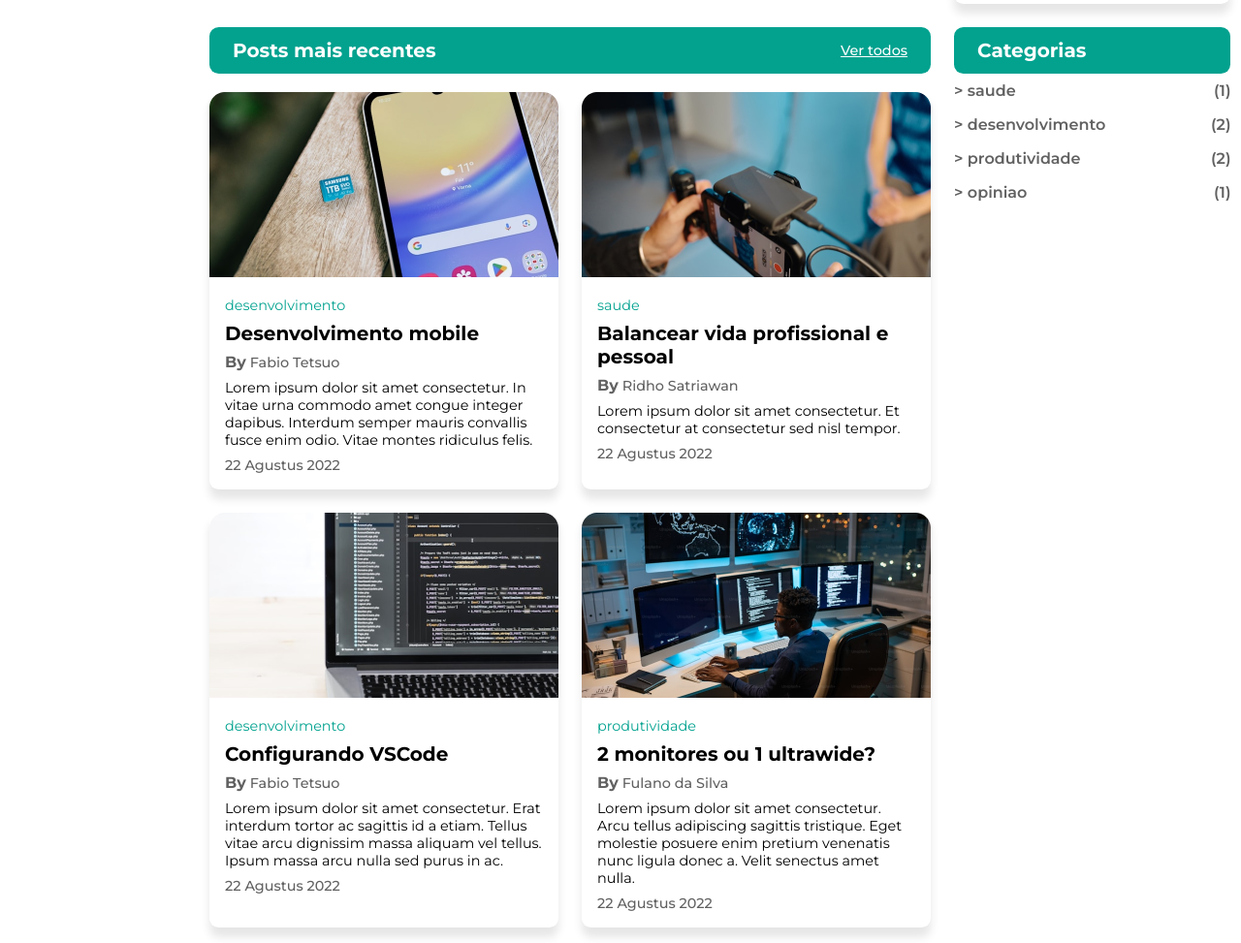
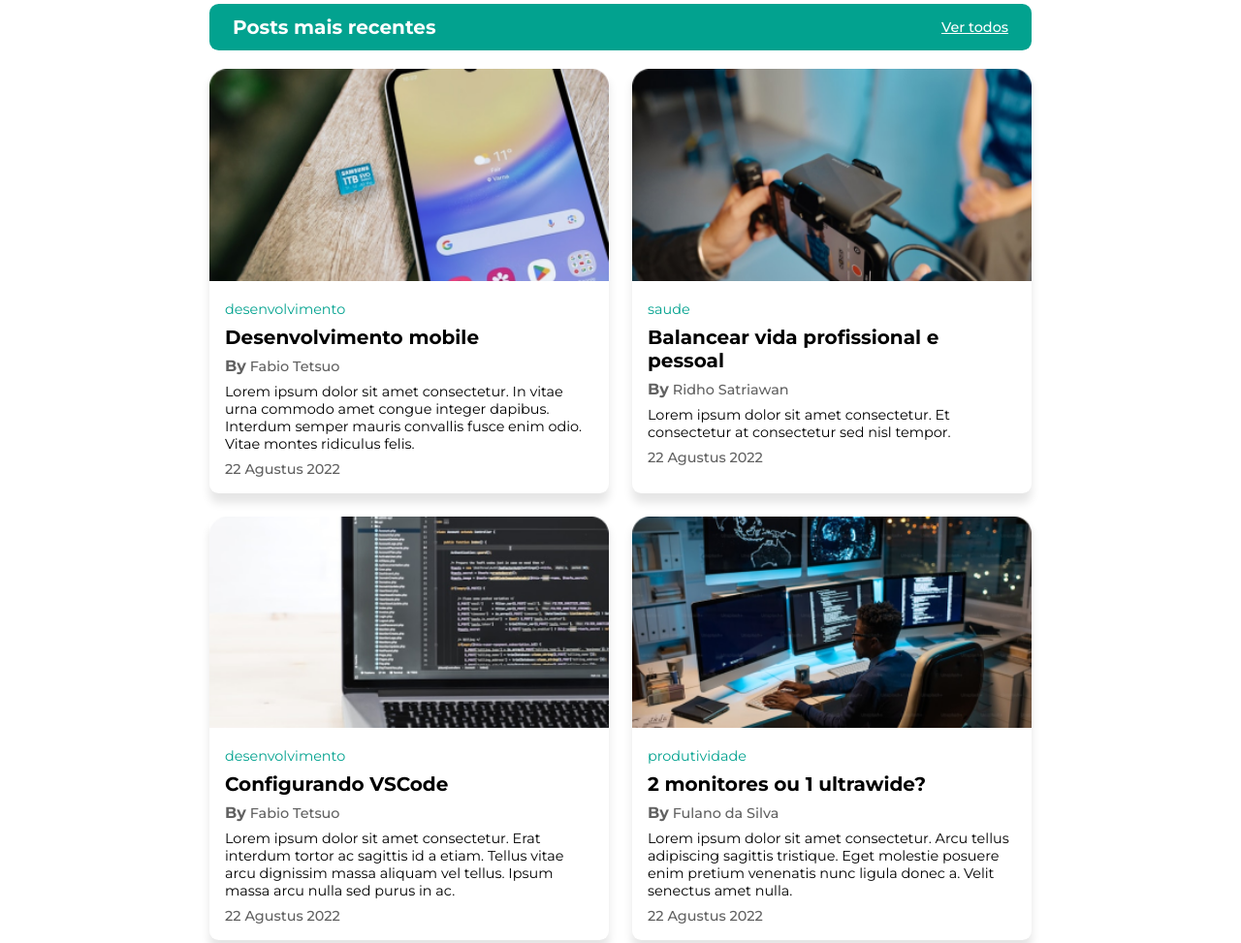
Before and after one commit to danielbricola/RID185954_Desafio02, a plain HTML site: page index.html in a window 1280 px wide. Shown: the part 523-1496 px from the top of the page at 97% size. Drawn offline with Linux system fonts and the light colour scheme.

Commit message:
Responsive layout

```diff
--- a/index.html
+++ b/index.html
@@ -16,6 +16,7 @@
     </header>
 
     <main>
+        <div class="column1">
             <section class="banner-article">
                 <div class="text-block">
                     <p class="white">opinião</p>
@@ -25,6 +26,71 @@
                 <div class="gradient-overlay"></div>
             </section>
 
+            <section class="recent-posts">
+                <header class="section-header">
+                    <h2>Posts mais recentes</h2>
+                    <a class="white see-more" href="#">Ver todos</a>
+                </header>
+                <div class="cards-container">
+                    <div class="card">
+                        <img class="card-img" src="assets/banner image 1.png" alt="">
+                        <div class="card-content">
+                            <p class="topic">desenvolvimento</p>
+                            <h4>Desenvolvimento mobile</h4>
+                            <p class="autor gray"><b>By</b> Fabio Tetsuo</p>
+                            <p class="information">Lorem ipsum dolor sit amet consectetur. In vitae urna commodo amet
+                                congue
+                                integer dapibus. Interdum semper mauris convallis fusce enim odio. Vitae montes
+                                ridiculus
+                                felis.</p>
+                            <p class="date gray">22 Agustus 2022</p>
+                        </div>
+                    </div>
+                    <div class="card">
+                        <img class="card-img" src="assets/banner image 2.png" alt="">
+                        <div class="card-content">
+                            <p class="topic">saude</p>
+                            <h4>Balancear vida profissional e pessoal</h4>
+                            <p class="autor gray"><b>By</b> Ridho Satriawan</p>
+                            <p class="information">Lorem ipsum dolor sit amet consectetur. Et consectetur at consectetur
+                                sed
+                                nisl tempor.</p>
+                            <p class="date gray">22 Agustus 2022</p>
+                        </div>
+                    </div>
+                    <div class="card">
+                        <img class="card-img" src="assets/banner image 3.png" alt="">
+                        <div class="card-content">
+                            <p class="topic">desenvolvimento</p>
+                            <h4>Configurando VSCode</h4>
+                            <p class="autor gray"><b>By</b> Fabio Tetsuo</p>
+                            <p class="information">Lorem ipsum dolor sit amet consectetur. Erat interdum tortor ac
+                                sagittis
+                                id a etiam. Tellus vitae arcu dignissim massa aliquam vel tellus. Ipsum massa arcu nulla
+                                sed
+                                purus in ac.</p>
+                            <p class="date gray">22 Agustus 2022</p>
+                        </div>
+                    </div>
+                    <div class="card">
+                        <img class="card-img" src="assets/banner image 4.png" alt="">
+                        <div class="card-content">
+                            <p class="topic">produtividade</p>
+                            <h4>2 monitores ou 1 ultrawide?</h4>
+                            <p class="autor gray"><b>By</b> Fulano da Silva</p>
+                            <p class="information">Lorem ipsum dolor sit amet consectetur. Arcu tellus adipiscing
+                                sagittis
+                                tristique. Eget molestie posuere enim pretium venenatis nunc ligula donec a. Velit
+                                senectus
+                                amet nulla.</p>
+                            <p class="date gray">22 Agustus 2022</p>
+                        </div>
+                    </div>
+                </div>
+            </section>
+        </div>
+
+        <div class="column2">
             <section class="popular-posts">
                 <header class="section-header">
                     <h2>Posts populares</h2>
@@ -54,62 +120,6 @@
                 </div>
             </section>
 
-        <section class="recent-posts">
-            <header class="section-header">
-                <h2>Posts mais recentes</h2>
-                <a class="white see-more" href="#">Ver todos</a>
-            </header>
-            <div class="cards-container">
-                <div class="card">
-                    <img class="card-img" src="assets/banner image 1.png" alt="">
-                    <div class="card-content">
-                        <p class="topic">desenvolvimento</p>
-                        <h4>Desenvolvimento mobile</h4>
-                        <p class="autor gray"><b>By</b> Fabio Tetsuo</p>
-                        <p class="information">Lorem ipsum dolor sit amet consectetur. In vitae urna commodo amet congue
-                            integer dapibus. Interdum semper mauris convallis fusce enim odio. Vitae montes ridiculus
-                            felis.</p>
-                        <p class="date gray">22 Agustus 2022</p>
-                    </div>
-                </div>
-                <div class="card">
-                    <img class="card-img" src="assets/banner image 2.png" alt="">
-                    <div class="card-content">
-                        <p class="topic">saude</p>
-                        <h4>Balancear vida profissional e pessoal</h4>
-                        <p class="autor gray"><b>By</b> Ridho Satriawan</p>
-                        <p class="information">Lorem ipsum dolor sit amet consectetur. Et consectetur at consectetur sed
-                            nisl tempor.</p>
-                        <p class="date gray">22 Agustus 2022</p>
-                    </div>
-                </div>
-                <div class="card">
-                    <img class="card-img" src="assets/banner image 3.png" alt="">
-                    <div class="card-content">
-                        <p class="topic">desenvolvimento</p>
-                        <h4>Configurando VSCode</h4>
-                        <p class="autor gray"><b>By</b> Fabio Tetsuo</p>
-                        <p class="information">Lorem ipsum dolor sit amet consectetur. Erat interdum tortor ac sagittis
-                            id a etiam. Tellus vitae arcu dignissim massa aliquam vel tellus. Ipsum massa arcu nulla sed
-                            purus in ac.</p>
-                        <p class="date gray">22 Agustus 2022</p>
-                    </div>
-                </div>
-                <div class="card">
-                    <img class="card-img" src="assets/banner image 4.png" alt="">
-                    <div class="card-content">
-                        <p class="topic">produtividade</p>
-                        <h4>2 monitores ou 1 ultrawide?</h4>
-                        <p class="autor gray"><b>By</b> Fulano da Silva</p>
-                        <p class="information">Lorem ipsum dolor sit amet consectetur. Arcu tellus adipiscing sagittis
-                            tristique. Eget molestie posuere enim pretium venenatis nunc ligula donec a. Velit senectus
-                            amet nulla.</p>
-                        <p class="date gray">22 Agustus 2022</p>
-                    </div>
-                </div>
-            </div>
-        </section>
-
             <section class="categories">
                 <header class="section-header">
                     <h2>Categorias</h2>
@@ -133,6 +143,7 @@
                     </div>
                 </div>
             </section>
+        </div>
     </main>
 
     <footer>
--- a/style.css
+++ b/style.css
@@ -30,7 +30,7 @@ nav {
 /* CONTEÚDO */
 
 main {
-  width: 90%;
+  width: 90vw;
   max-width: 1440px;
   margin: auto;
   display: grid;
@@ -45,7 +45,6 @@ main {
   position: relative;
   background-image: url(assets/banner.jpg);
   background-size: cover;
-  width: 46rem;
   height: 24rem;
   display: flex;
   align-items: flex-end;
@@ -127,6 +126,10 @@ h3 {
 
 /* POSTS RECENTES */
 
+.recent-posts {
+  padding-top: 1.5rem;
+}
+
 .see-more {
   font-weight: 500;
   font-size: 0.9rem;
@@ -178,10 +181,14 @@ h4 {
 
 /* CATEGORIAS */
 
+.categories {
+  padding-top: 1.5rem;
+}
+
 .item {
   display: flex;
   justify-content: space-between;
-  padding: .5rem 0;
+  padding: 0.5rem 0;
 }
 
 .item > span {
@@ -201,14 +208,45 @@ footer {
 
 /* RESPONSIVIDADE */
 
-@media only screen and (min-width: 768px) and (max-width: 1023px) {
+@media only screen and (max-width: 1440px) {
   main {
-    grid-template-columns: 1fr 1fr;
+    grid-template-columns: 1fr;
+  }
+
+  .card img {
+    width: 100%;
   }
 }
 
-@media only screen and (max-width: 767px) {
+@media only screen and (min-width: 768px) and (max-width: 1023px) {
   main {
+    padding: 1.5rem 0.5rem;
+  }
+
+  .logo {
+    text-align: center;
+  }
+}
+
+@media only screen and (max-width: 768px) {
+  main {
+    padding: 1rem 0rem;
+  }
+
+  nav {
+    padding: 1rem 0;
+  }
+
+  .logo {
+    text-align: center;
+    font-size: 1.5rem;
+  }
+
+  h1 {
+    font-size: 1.5rem;
+  }
+
+  .cards-container {
     grid-template-columns: 1fr;
   }
 }
```
Lines whose indentation alone changed are shown as unchanged.
